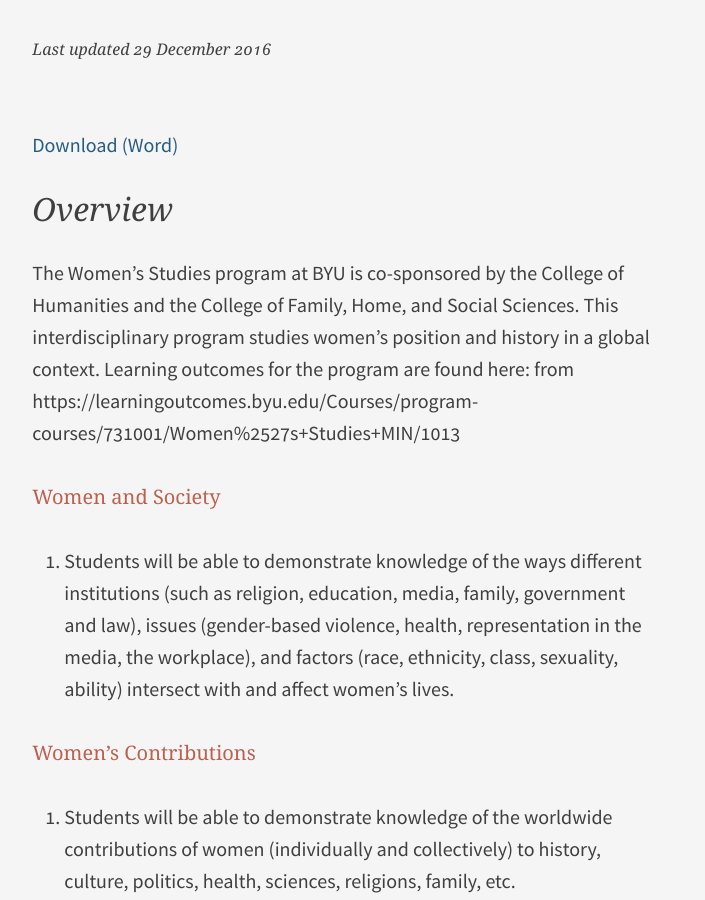
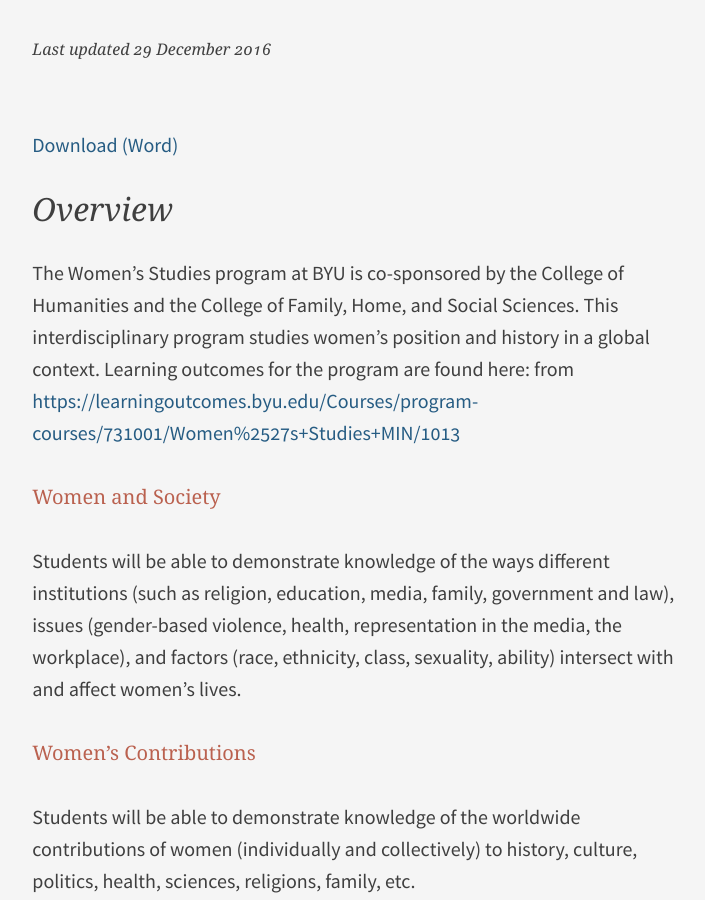
Before and after one commit to HBLL-Collection-Development/HBLL-Collection-Development.github.io, a Jekyll site: the page built from _posts/2016-12-29-34192.md, in a window 1280 px wide and 900 px high, scrolled down 431 px. Shown: the whole window, without its empty margins (280-985 px from the left). Built offline with Jekyll 4.4.1, drawn with Linux system fonts in a browser that asks for light colours; part of the change alters nothing that is shown.

Commit message:
[FIX] Link and formatting on new policy

```diff
--- a/_posts/2016-12-29-34192.md
+++ b/_posts/2016-12-29-34192.md
@@ -8,19 +8,19 @@ tags:
 
 ## Overview
 
-The Women's Studies program at BYU is co-sponsored by the College of Humanities and the College of Family, Home, and Social Sciences. This interdisciplinary program studies women's position and history in a global context. Learning outcomes for the program are found here: from https://learningoutcomes.byu.edu/Courses/program-courses/731001/Women%2527s+Studies+MIN/1013
+The Women's Studies program at BYU is co-sponsored by the College of Humanities and the College of Family, Home, and Social Sciences. This interdisciplinary program studies women's position and history in a global context. Learning outcomes for the program are found here: from [https://learningoutcomes.byu.edu/Courses/program-courses/731001/Women%2527s+Studies+MIN/1013](https://learningoutcomes.byu.edu/Courses/program-courses/731001/Women%2527s+Studies+MIN/1013)
 
 ### Women and Society
 
-1. Students will be able to demonstrate knowledge of the ways different institutions (such as religion, education, media, family, government and law), issues (gender-based violence, health, representation in the media, the workplace), and factors (race, ethnicity, class, sexuality, ability) intersect with and affect women's lives.
+Students will be able to demonstrate knowledge of the ways different institutions (such as religion, education, media, family, government and law), issues (gender-based violence, health, representation in the media, the workplace), and factors (race, ethnicity, class, sexuality, ability) intersect with and affect women's lives.
 
 ### Women's Contributions
 
-2. Students will be able to demonstrate knowledge of the worldwide contributions of women (individually and collectively) to history, culture, politics, health, sciences, religions, family, etc.
+Students will be able to demonstrate knowledge of the worldwide contributions of women (individually and collectively) to history, culture, politics, health, sciences, religions, family, etc.
 
 ### Effective Communication and Analysis
 
-3. Students will be able to read, write, and think analytically. They will be able to conduct research using primary and secondary sources and communicate that research effectively in oral, written, and multi-media presentations.
+Students will be able to read, write, and think analytically. They will be able to conduct research using primary and secondary sources and communicate that research effectively in oral, written, and multi-media presentations.
 
 There are 61 full-time faculty affiliated with the program, representing departments and colleges across campus, including English, History, Nursing, Humanities, Social Work, Law, Ancient Scripture, Church History, Statistics, and Health Science.
 
@@ -53,12 +53,12 @@ The Women's Studies collections also support the interest of the following depar
 
 ### 2016
 
-1. **Liaison actions pertaining to collections**
+- **Liaison actions pertaining to collections**
 
-1. Women's Studies librarians collaborated to teach Women's Studies 222 (Introduction to Women's Studies) for a closer look at program and collection needs.
-2. Cooperation on developing collections pertaining to global women's issues.
+    - Women's Studies librarians collaborated to teach Women's Studies 222 (Introduction to Women's Studies) for a closer look at program and collection needs.
+    - Cooperation on developing collections pertaining to global women's issues.
 
-**2015**
+### 2015
 
 - **Notable acquisitions (collections, journals, databases)**
     - Women's Magazine Archive (ProQuest)
```
